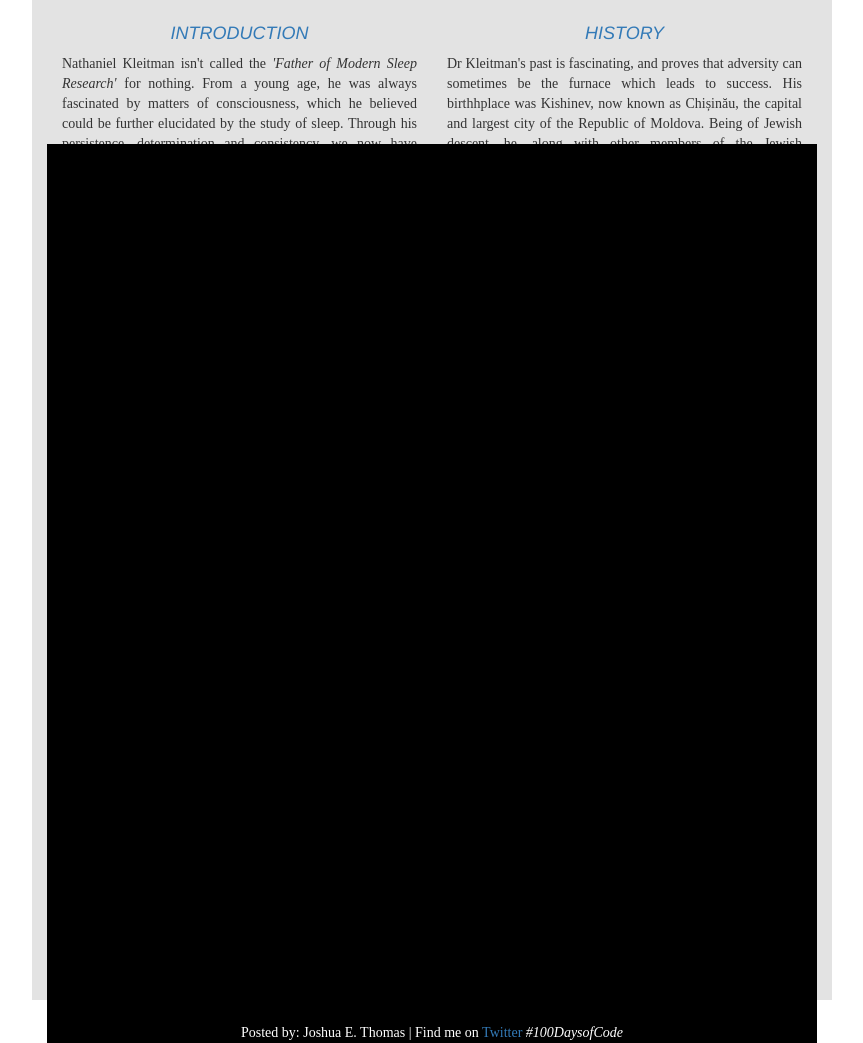
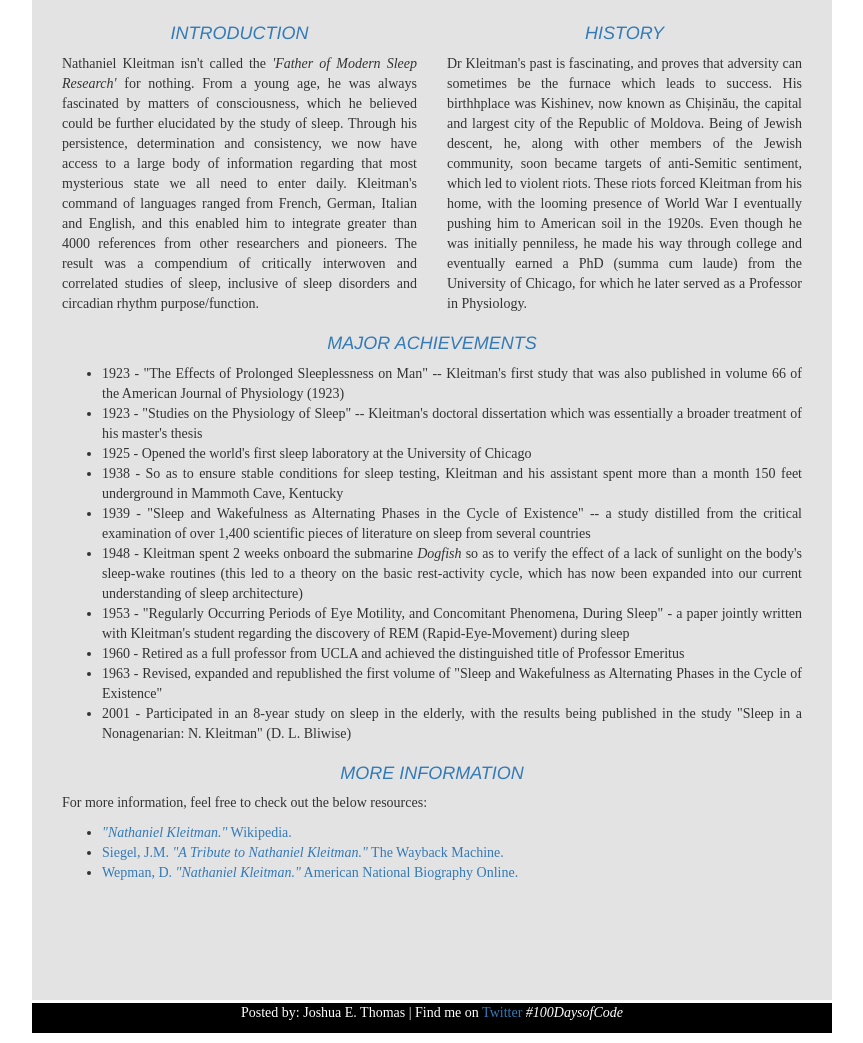
Before and after one commit to fujishimak/tribute, a PHP site: page / in a window 1280 px wide. Shown: the part 600-1643 px from the top of the page, without its empty margins (208-1071 px from the left). Run offline with PHP 8.4, Linux system fonts and the light colour scheme.

Commit message:
Fixed a bug with the footer overlapping all other divs.

```diff
--- a/index.php
+++ b/index.php
@@ -93,9 +93,14 @@
 		}
 
 		footer{
-			position: relative;
-			top: 130px;
+			position: absolute;
+			margin-top: 150px;
+
 			background-color: black;
+			height: 30px;
+			width: 100%;
+
+
 		}
 
 
@@ -159,9 +164,9 @@
 				<li><a href="http://anb.org/articles/12/12-01800.html" target="_blank">Wepman, D. <em>"Nathaniel Kleitman."</em> American National Biography Online.</a></li>
 			</ul>
 		</div>
+		</div>
 
-
-	<footer>
+	<footer class="col-md-12">
 			<p>Posted by: Joshua E. Thomas | Find me on <a href="https://www.twitter.com/fujishima">Twitter</a> <em>#100DaysofCode</em>
 			</p>
 	</footer>
```
